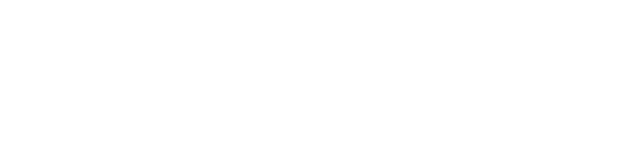
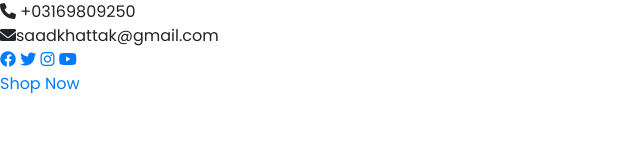
Before and after one commit to Saadkhattk/Task_06, a plain HTML site: page index.html in a window 1280 px wide. Shown: the whole page, without its empty margins (0-640 px from the left). Drawn offline with nearby package versions, Linux system fonts and the light colour scheme; a web font is replaced by a local one.

Commit message:
done something in html and css

```diff
--- a/index.css
+++ b/index.css
@@ -0,0 +1,15 @@
+@import url('https://fonts.googleapis.com/css2?family=Fenix&family=Poppins:wght@100;200;300;400;500&display=swap');
+/*
+font-family : 'fenix , serif;
+font-family: 'poppins , sans-serif; */
+:root{
+  --main-color: #c7a17a;
+}
+*{
+  padding: 0;
+  margin: 0;
+  list-style: none;
+  box-sizing: border-box;
+  font-family : 'fenix' , serif;
+  font-family: 'poppins' , sans-serif;
+}
--- a/index.html
+++ b/index.html
@@ -4,8 +4,33 @@
   <meta charset="UTF-8">
   <meta name="viewport" content="width=device-width, initial-scale=1.0">
   <title>Coffee Shop</title>
+  <!-- Yaha prr main link add kr raha hu link for "font awesome" and "bootstrap4" -->
+
+  <link rel="stylesheet" href="https://cdn.jsdelivr.net/npm/bootstrap@4.6.1/dist/css/bootstrap.min.css" integrity="sha384-zCbKRCUGaJDkqS1kPbPd7TveP5iyJE0EjAuZQTgFLD2ylzuqKfdKlfG/eSrtxUkn" crossorigin="anonymous">
+  <link rel="stylesheet" href="https://cdnjs.cloudflare.com/ajax/libs/font-awesome/6.0.0-beta3/css/all.min.css" integrity="sha512-Fo3rlrZj/k7ujTnHg4CGR2D7kSs0v4LLanw2qksYuRlEzO+tcaEPQogQ0KaoGN26/zrn20ImR1DfuLWnOo7aBA==" crossorigin="anonymous" referrerpolicy="no-referrer" />
+  <link rel="stylesheet" href="/index.css">
 </head>
 <body>
-
+  <!-- yaha prr main nay font awesome ka use kyaa hain in 2 sections main -->
+  <div class="info">
+    <div class="info-left">
+      <section>
+        <i class="fas fa-phone"></i> +03169809250
+      </section>
+      <section>
+        <i class="fas fa-envelope"></i>saadkhattak@gmail.com
+      </section>
+    </div>
+    <!-- yaha prr ma nay logos ka use kyaa hain font awesome say -->
+    <div class="info-right">
+      <a href="#"><i class="fab fa-facebook"></i></a>
+      <a href="#"><i class="fab fa-twitter"></i></a>
+      <a href="#"><i class="fab fa-instagram"></i></a>
+      <a href="#"><i class="fab fa-youtube"></i></a>
+    </div>
+    <div class="info-link">
+      <a href="#">Shop Now</a>
+    </div>
+  </div>
 </body>
 </html>
```
